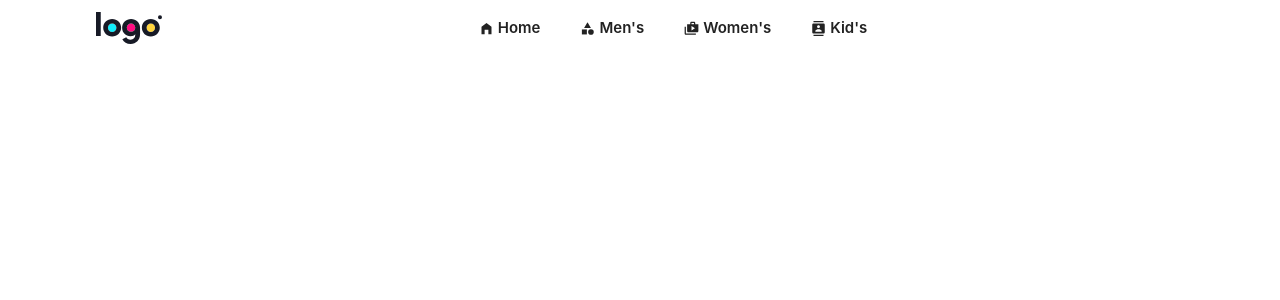
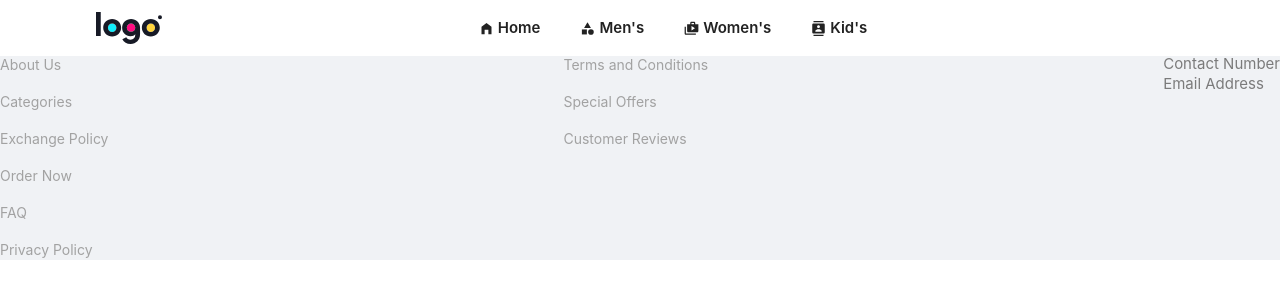
Before and after one commit to MDKolev/digital-shopping, a React (Vite) app: page /login in a window 1280 px wide. Shown: the top 300 px of the page. Built offline with nearby package versions, Linux system fonts and the light colour scheme.

Commit message:
adding Footer component

```diff
--- a/src/components/Footer.jsx
+++ b/src/components/Footer.jsx
@@ -1,11 +1,50 @@
-import React from 'react'
+import { Link } from "react-router-dom";
+import FOOTER_LINKS from "../assets/footer_links";
+import FOOTER_CONTACT_INFO from "../assets/footer_contact";
 
 const Footer = () => {
   return (
+    <footer>
+      <div>
+        <div>
+          <Link to="/" className="mb-10 bold-20 ">
+            Shoppee
+          </Link>
+          <div className="flex flex-wrap gap-8 sm:justify-between md:flex-1">
+            {FOOTER_LINKS.map((col) => (
+              <FooterColumn title={col.title} key={col.title}>
+                <ul className="flex flex-col gap-4 regular-14 text-gray-20">
+                  {col.links.map((link) => (
+                    <Link to="/" key={link}>
+                      {link}
+                    </Link>
+                  ))}
+                </ul>
+              </FooterColumn>
+            ))}
+            <div>
+              <FooterColumn title={FOOTER_CONTACT_INFO.title}>
+                {FOOTER_CONTACT_INFO.links.map((link) => (
+                  <Link to="/" key={link.label}>
+                    <p>{link.label}</p>
+                  </Link>
+                ))}
+              </FooterColumn>
+            </div>
+          </div>
+        </div>
+      </div>
+    </footer>
+  );
+};
+
+const FooterColumn = ({ title, children }) => {
+  return (
     <div>
+      <h4>{title}</h4>
+      {children}
+    </div>
+  );
+};
 
-    </div>
-  )
-}
-
-export default Footer
+export default Footer;
```
